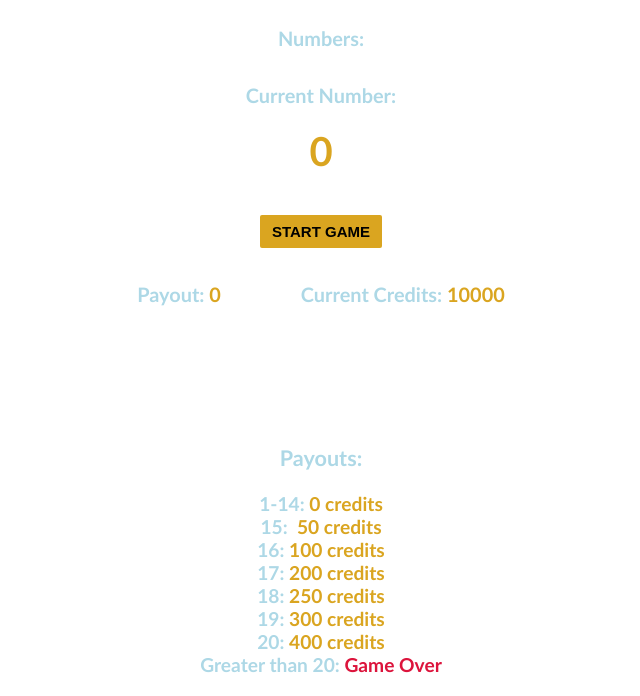
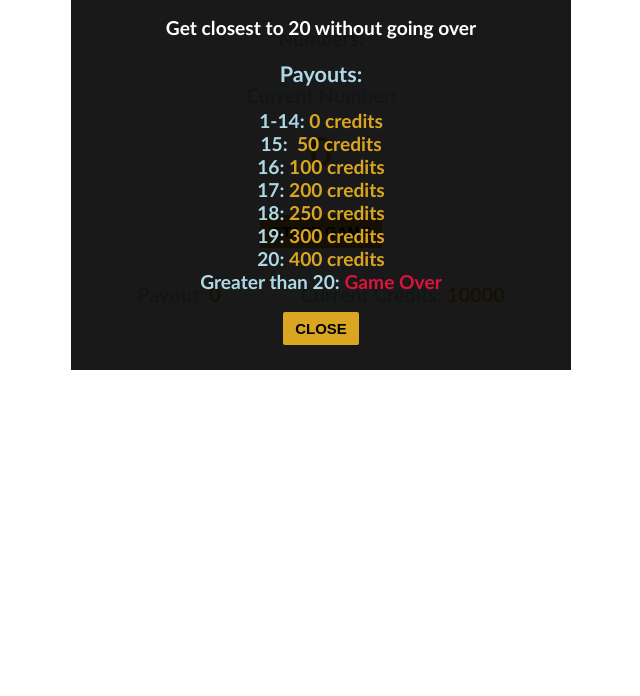
Before and after one commit to ashubanjara/QuasarWeb, a plain HTML site: page index.html in a window 1280 px wide. Shown: the part 106-802 px from the top of the page, without its empty margins (319-959 px from the left). Drawn offline with Linux system fonts and the light colour scheme.

Commit message:
Added modal functionality, shown at start of each page-load

```diff
--- a/index.html
+++ b/index.html
@@ -8,6 +8,7 @@
   </head>
 
   <body>
+    <div class="container">
       <h1>Quasar Web</h1>
 
       <div class="upper-ui">
@@ -39,6 +40,7 @@
           <span id="credits-el" class="number">0</span>
         </h5>
       </div>
+    </div>
 
     <div id="help-modal">
       <h3>200 Credits to play</h3>
@@ -54,6 +56,7 @@
         <li>20: <span class="gold-accent">400 credits</span></li>
         <li>Greater than 20: <span class="red-accent">Game Over</span></li>
       </ul>
+      <button onclick="closeModal()">CLOSE</button>
     </div>
     <script src="script.js"></script>
   </body>
--- a/script.js
+++ b/script.js
@@ -15,6 +15,8 @@ const creditsEl = document.getElementById("credits-el");
 
 const btnGroup = document.getElementById("btn-group");
 const startBtn = document.getElementById("start-btn");
+
+const helpModal = document.getElementById("help-modal");
 
 // Check if there is any saved player data and render it
 if (localStorage.getItem("playerStats")){
@@ -161,3 +163,7 @@ function pickNum(start, stop){
   function saveGameState(){
     localStorage.setItem("playerStats", JSON.stringify(gameStats));
   }
+
+  function closeModal(){
+    helpModal.style.display = "none";
+  }
--- a/style.css
+++ b/style.css
@@ -2,12 +2,10 @@ body {
   font-family: 'Trebuchet MS', 'Lucida Sans Unicode', 'Lucida Grande',
   Arial, sans-serif;
   font-size: 150%;
-  color: white;
-  max-width: 80%;
-  margin: 0 auto;
-  text-align: center;
   background-image: url("images/space_bg.jpg");
   background-size: cover;
+  color: white;
+  margin: 0 auto;
 }
 
 h1 {
@@ -54,6 +52,13 @@ button:hover {
 
 button:active {
   background: yellow;
+}
+
+.container {
+  color: white;
+  max-width: 80%;
+  margin: 0 auto;
+  text-align: center;
 }
 
 .upper-ui {
@@ -112,4 +117,14 @@ button:active {
 
 #help-modal {
   font-weight: bold;
+  position: absolute;
+  top: 4.5%;
+  left: 0;
+  right: 0;
+  width: 500px;
+  margin-left: auto;
+  margin-right: auto;
+  text-align: center;
+  background: rgba(0,0,0,0.9);
+  padding: 25px 0px;
 }
```
Lines whose indentation alone changed are shown as unchanged.
